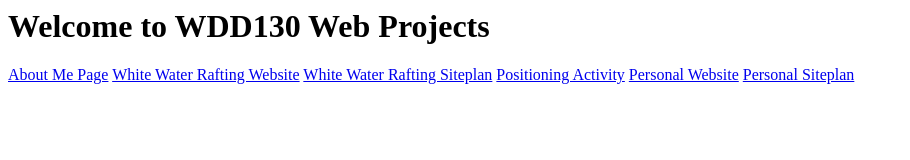
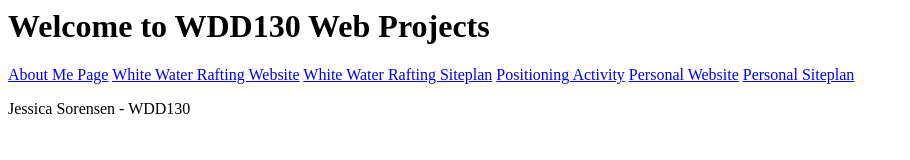
Before and after one commit to jr-sorensen/byu-idaho, a plain HTML site: page index.html in a window 1280 px wide. Shown: the whole page, without its empty margins (0-910 px from the left). Drawn offline with Linux system fonts and the light colour scheme.

Commit message:
Added paragraph to page.

```diff
--- a/index.html
+++ b/index.html
@@ -7,3 +7,4 @@
   <a href="#">Personal Website</a>
   <a href="#">Personal Siteplan</a>
 </nav>
+<p> Jessica Sorensen - WDD130</p>
```
